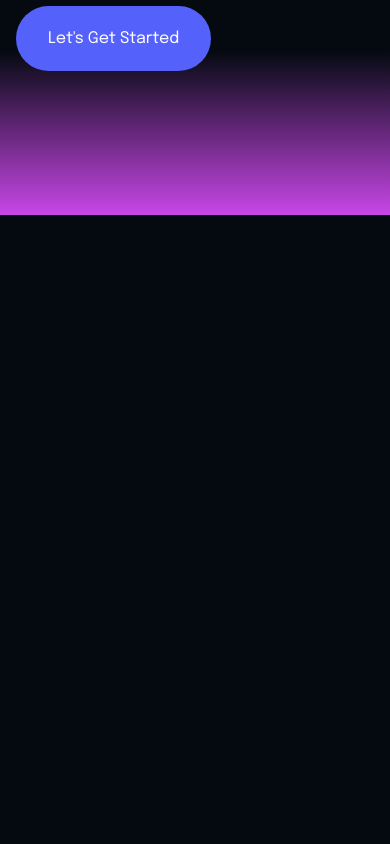
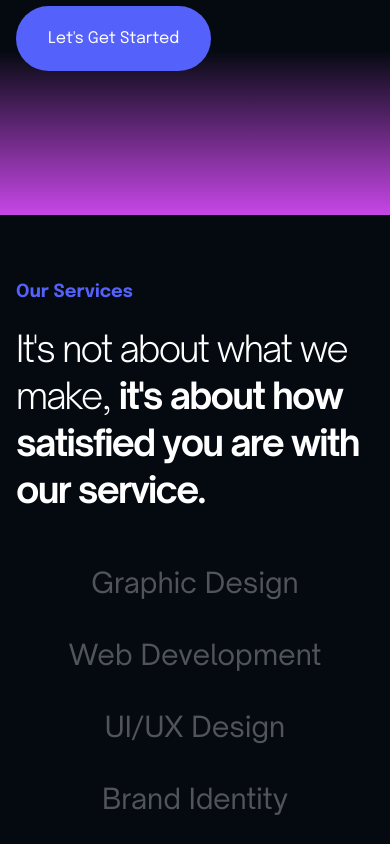
Before and after one commit to rikkilanz/opus-space, a Next.js app: page / in a window 390 px wide. Shown: the part 671-1515 px from the top of the page. Before the commit the page ends 886 px from the top, so only its background shows below. Built offline with nearby package versions, Linux system fonts and the light colour scheme.

Commit message:
Responsive finished for Services.jsx

```diff
--- a/app/components/sections/Services.jsx
+++ b/app/components/sections/Services.jsx
@@ -1,18 +1,16 @@
 export default function Services() {
     return (
-        <section>
-            <div className="flex items-center justify-center">
-                <div className="mt-10">
-                    <h2 className="font-epilogue font-bold text-primary text-[18px]">Our Services</h2>
-                    <h3 className="font-opensaucelight text-[30px] mt-[20px]">It's not about what we make,<b> it's about how satisfied you are with our service.</b></h3>
-                </div>
+        <section className="max-w-[1440px] mx-auto">
+            <div className="mt-10 px-4 py-6">
+                <h2 className="lg:text-[24px] font-epilogue font-bold text-primary text-[18px]">Our Services</h2>
+                <h3 className="font-opensaucelight text-[36px] mt-[20px] leading-[1.3em] tracking-[-0.05em]">It's not about what we make,<span className="font-opensaucebold leading-[1em]"> it's about how satisfied you are with our service.</span></h3>
             </div>
-            <div className="flex flex-row justify-center mt-20">
-                <div className="flex flex-row gap-[90px]">
-                    <h2 className="group font-opensauce hover:opacity-100 opacity-30 text-[28px]"><span className="group-hover:font-opensaucebolditalic group-hover:bg-gradient-to-r group-hover:from-[#fa86ca] group-hover:to-[#5561fb] group-hover:inline-block group-hover:text-transparent group-hover:bg-clip-text">Graphic</span> Design</h2>
-                    <h2 className="group font-opensauce hover:opacity-100 opacity-30 text-[28px]"><span className="group-hover:font-opensaucebolditalic group-hover:bg-gradient-to-r group-hover:from-[#fa86ca] group-hover:to-[#5561fb] group-hover:inline-block group-hover:text-transparent group-hover:bg-clip-text" >Web</span> Development</h2>
-                    <h2 className=" group font-opensauce hover:opacity-100 opacity-30 text-[28px]"><span className="group-hover:font-opensaucebolditalic group-hover:bg-gradient-to-r group-hover:from-[#fa86ca] group-hover:to-[#5561fb] group-hover:inline-block group-hover:text-transparent group-hover:bg-clip-text" >UI/UX</span> Design</h2>
-                    <h2 className="group font-opensauce hover:opacity-100 opacity-30 text-[28px]"><span className="group-hover:font-opensaucebolditalic group-hover:bg-gradient-to-r group-hover:from-[#fa86ca] group-hover:to-[#5561fb] group-hover:inline-block group-hover:text-transparent group-hover:bg-clip-text" >Brand</span> Identity</h2>
+            <div className="flex justify-center px-4 py-6">
+                <div className="flex gap-x-[90px] gap-y-[30px] flex-wrap justify-center">
+                    <h2 className="md:text-[36px] lg:text-[48px] group font-opensauce hover:opacity-100 opacity-30 text-[28px]"><span className="group-hover:font-opensaucebolditalic group-hover:bg-gradient-to-r group-hover:from-[#fa86ca] group-hover:to-[#5561fb] group-hover:inline-block group-hover:text-transparent group-hover:bg-clip-text">Graphic</span> Design</h2>
+                    <h2 className="md:text-[36px] lg:text-[48px] group font-opensauce hover:opacity-100 opacity-30 text-[28px]"><span className="group-hover:font-opensaucebolditalic group-hover:bg-gradient-to-r group-hover:from-[#fa86ca] group-hover:to-[#5561fb] group-hover:inline-block group-hover:text-transparent group-hover:bg-clip-text" >Web</span> Development</h2>
+                    <h2 className="md:text-[36px] lg:text-[48px] group font-opensauce hover:opacity-100 opacity-30 text-[28px]"><span className="group-hover:font-opensaucebolditalic group-hover:bg-gradient-to-r group-hover:from-[#fa86ca] group-hover:to-[#5561fb] group-hover:inline-block group-hover:text-transparent group-hover:bg-clip-text" >UI/UX</span> Design</h2>
+                    <h2 className="md:text-[36px] lg:text-[48px] group font-opensauce hover:opacity-100 opacity-30 text-[28px]"><span className="group-hover:font-opensaucebolditalic group-hover:bg-gradient-to-r group-hover:from-[#fa86ca] group-hover:to-[#5561fb] group-hover:inline-block group-hover:text-transparent group-hover:bg-clip-text" >Brand</span> Identity</h2>
                 </div>
             </div>
         </section>
--- a/app/page.tsx
+++ b/app/page.tsx
@@ -1,9 +1,12 @@
 import Hero from "./components/sections/Hero";
+import Services from "./components/sections/Services";
 
 export default function Home() {
   return (
     <main className="">
       <Hero />
+      <Services/>
+
     </main>
   );
 }
```
